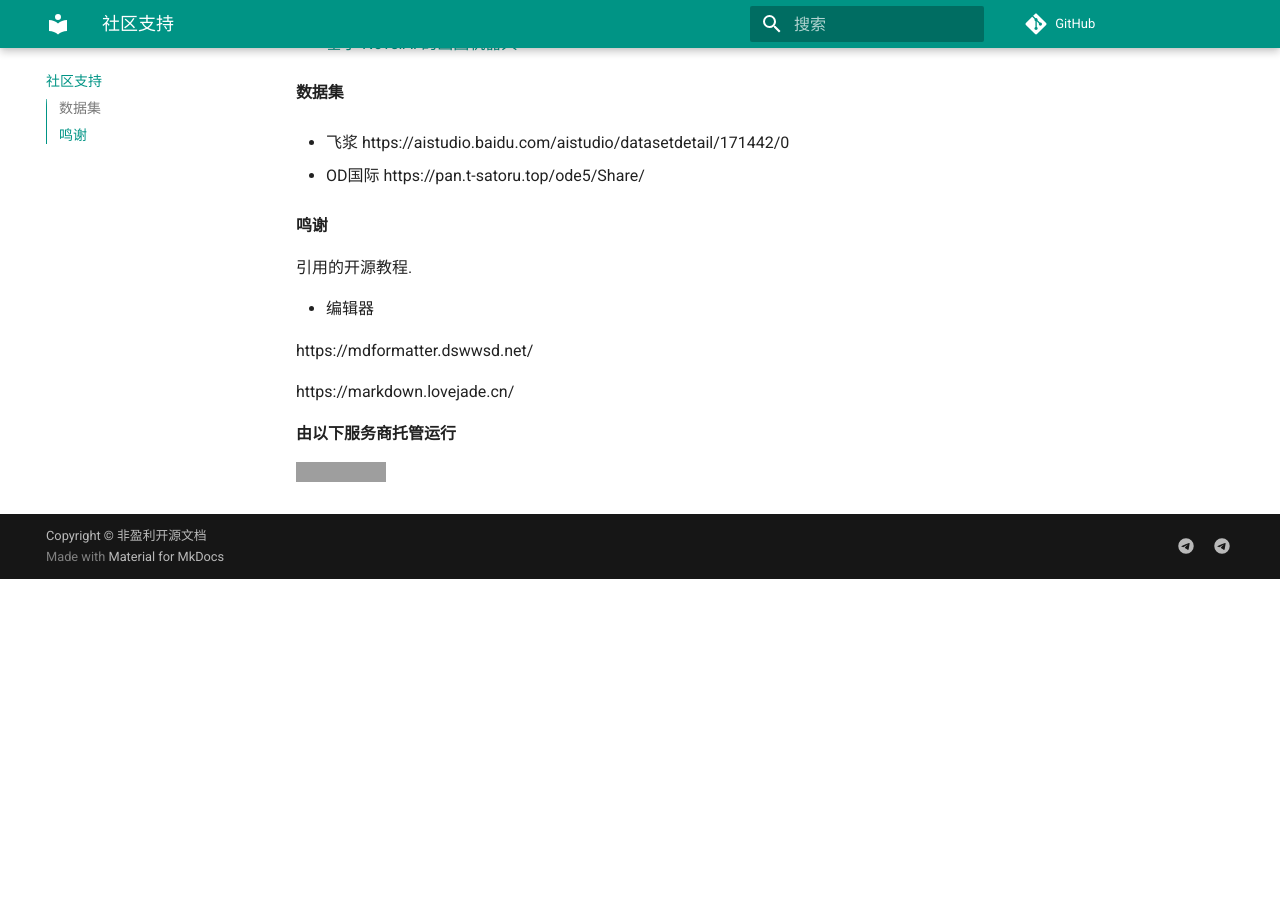
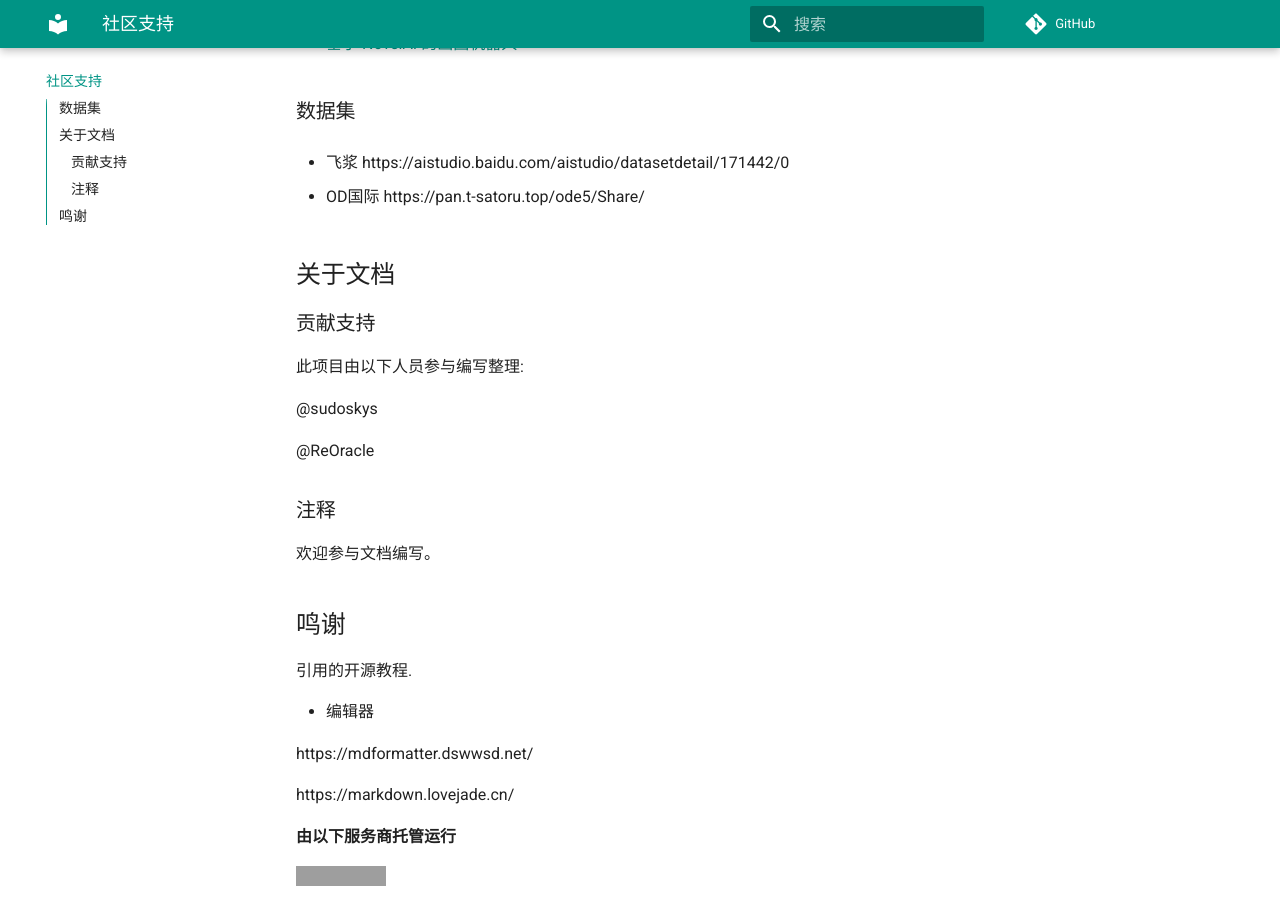
Before and after one commit to sudoskys/StableDiffusionBook, an MkDocs documentation site: the page built from docs/about.md, in a window 1280 px wide and 900 px high, scrolled down 549 px. Built offline with MkDocs 1.6.1 and Material for MkDocs 9.7.7, drawn with Linux system fonts in a browser that asks for light colours; comment, search, counter and statistics services are not loaded; before the commit the page ends 1128 px from its top, so only the background shows below that; grey boxes are pictures that could not be loaded.

Commit message:
add:code

```diff
--- a/docs/about.md
+++ b/docs/about.md
@@ -24,9 +24,7 @@
 - [基于 NovelAI 的画图机器人](https://github.com/koishijs/novelai-bot#token)
 
 
-
-#### 数据集
-
+### 数据集
 
 - 飞浆
 https://aistudio.baidu.com/aistudio/datasetdetail/171442/0
@@ -35,8 +33,21 @@ https://aistudio.baidu.com/aistudio/datasetdetail/171442/0
 https://pan.t-satoru.top/ode5/Share/
 
 
+## 关于文档
 
-#### 鸣谢
+### 贡献支持
+
+此项目由以下人员参与编写整理:
+
+@sudoskys
+
+@ReOracle
+
+### 注释
+
+欢迎参与文档编写。
+
+## 鸣谢
 
 引用的开源教程.
 
```
Also changed, not shown: docs/index.md (+0 -7 lines).
